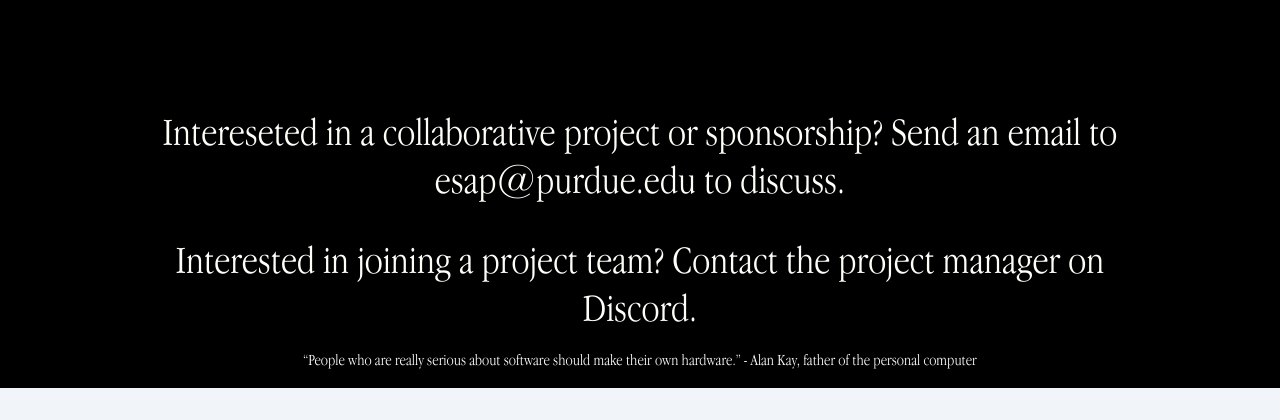
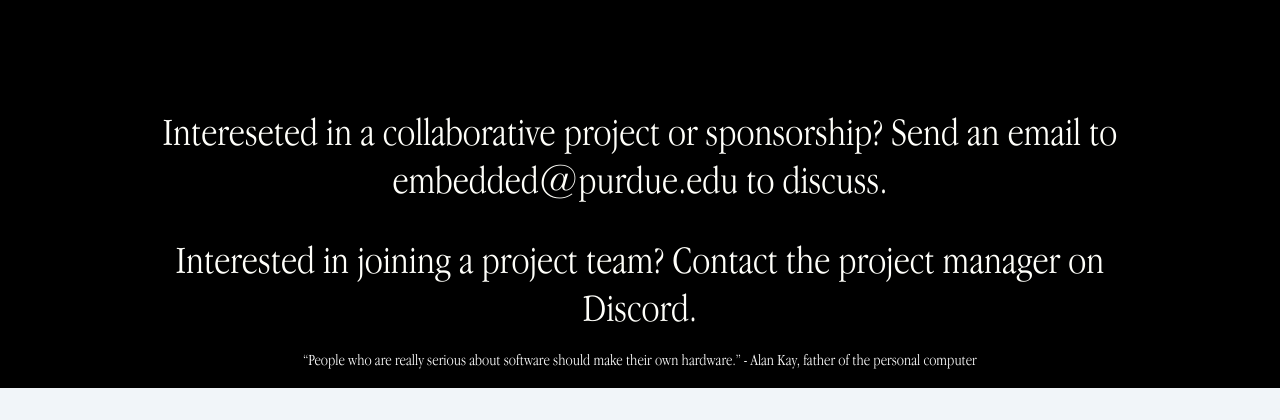
Before and after one commit to embedded-purdue/embedded-purdue, an Astro site: page /contact in a window 1280 px wide. Shown: the part 380-800 px from the top of the page. Built offline with nearby package versions, Linux system fonts and the light colour scheme; Astro itself is replaced by a stand-in of ours.

Commit message:
fix email

```diff
--- a/src/pages/contact.astro
+++ b/src/pages/contact.astro
@@ -27,7 +27,7 @@
 	<br />
 
     <Statement
-        text="Intereseted in a collaborative project or sponsorship? Send an email to esap@purdue.edu to discuss."
+        text="Intereseted in a collaborative project or sponsorship? Send an email to embedded@purdue.edu to discuss."
     />
 
     <Statement
```
